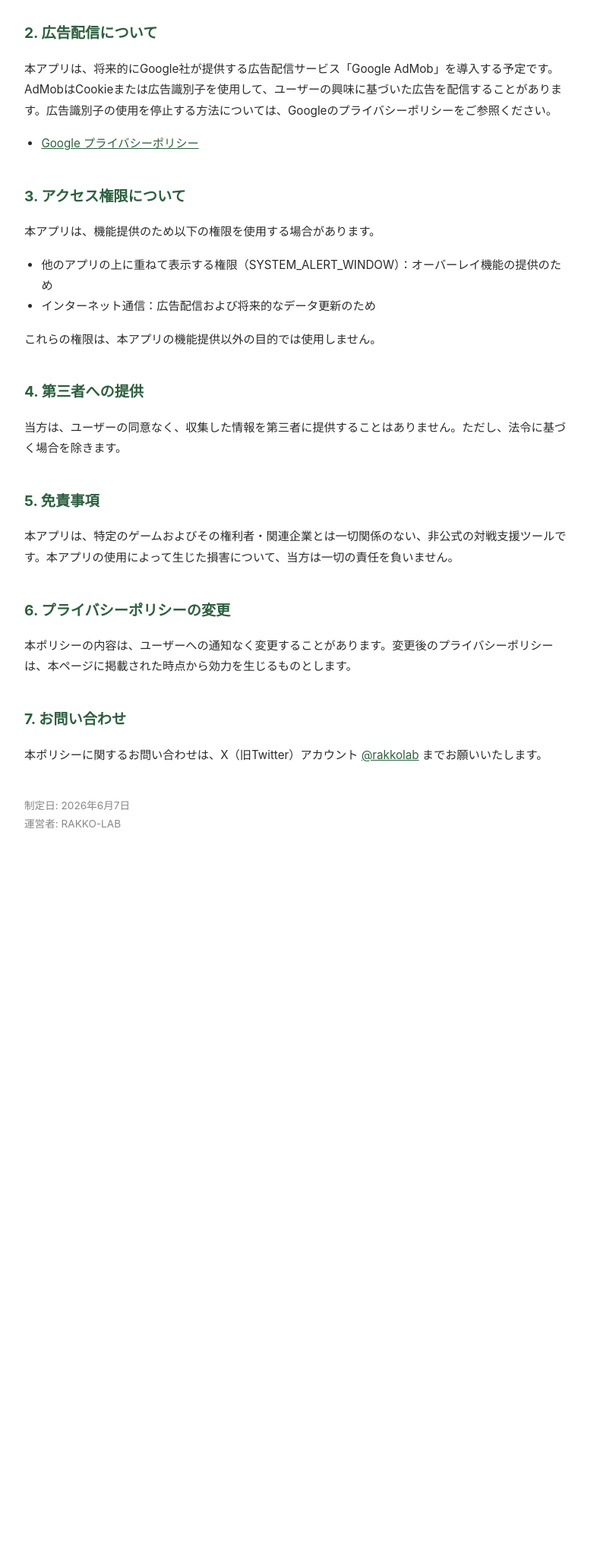
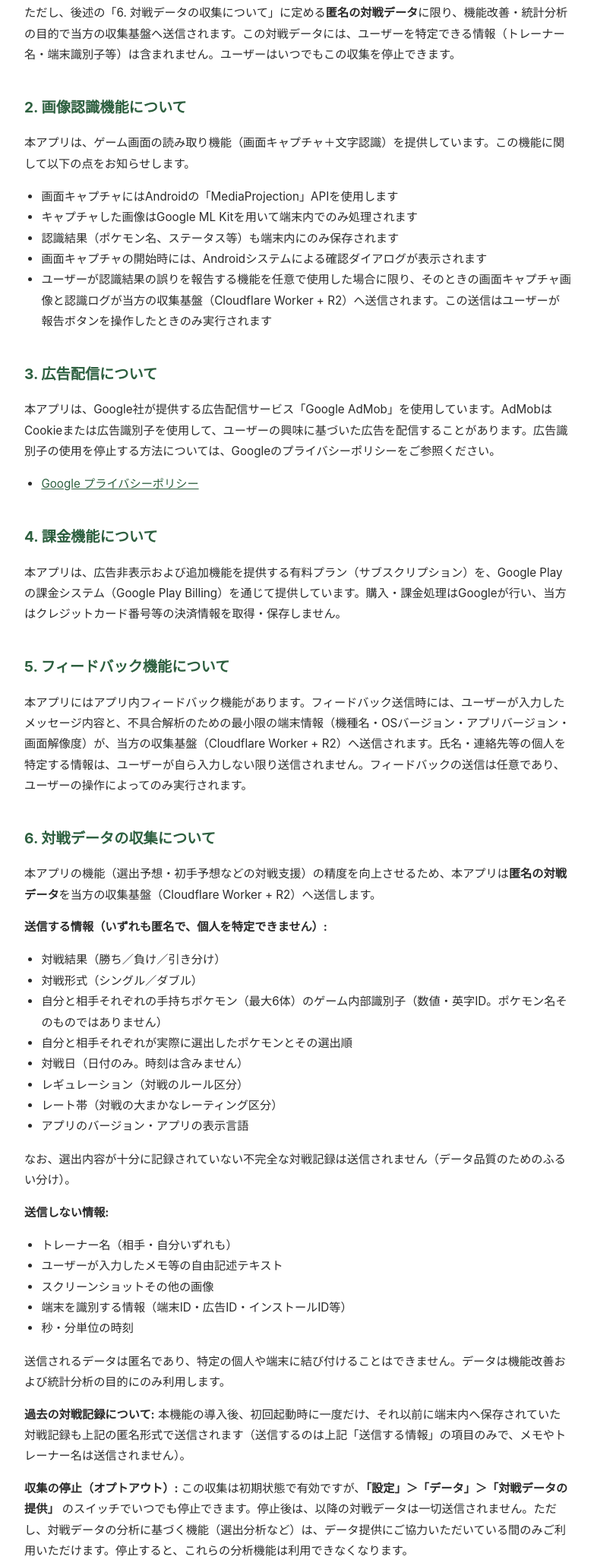
Before and after one commit to RAKKO-LAB/battlesupport, a plain HTML site: page privacy/index.html in a window 1280 px wide. Shown: the part 352-2409 px from the top of the page at 76% size, without its empty margins (248-1030 px from the left). Before the commit the page ends 1486 px from the top, so only its background shows below. Drawn offline with Linux system fonts and the light colour scheme.

Commit message:
docs(privacy): v3 policy - add anonymous battle-data collection (opt-out) + billing; correct feedback to Worker+R2; report-image note

```diff
--- a/privacy/index.html
+++ b/privacy/index.html
@@ -19,34 +19,78 @@
 <p>RAKKO-LAB（以下「当方」）は、Androidアプリ「重ねて！ダメージ計算」（以下「本アプリ」）における、ユーザーの個人情報の取り扱いについて、以下のとおりプライバシーポリシーを定めます。</p>
 
 <h2>1. 収集する情報</h2>
-<p>本アプリは、原則として個人を特定できる情報（氏名、住所、電話番号、メールアドレス等）を収集しません。本アプリで入力されたパーティ情報、対戦記録、設定情報は、すべてユーザーの端末内にのみ保存され、当方のサーバーに送信されることはありません。</p>
+<p>本アプリは、原則として個人を特定できる情報（氏名、住所、電話番号、メールアドレス等）を収集しません。本アプリで入力されたパーティ情報、対戦記録、設定情報は、原則としてユーザーの端末内にのみ保存されます。</p>
+<p>ただし、後述の「6. 対戦データの収集について」に定める<strong>匿名の対戦データ</strong>に限り、機能改善・統計分析の目的で当方の収集基盤へ送信されます。この対戦データには、ユーザーを特定できる情報（トレーナー名・端末識別子等）は含まれません。ユーザーはいつでもこの収集を停止できます。</p>
 
-<h2>2. 広告配信について</h2>
-<p>本アプリは、将来的にGoogle社が提供する広告配信サービス「Google AdMob」を導入する予定です。AdMobはCookieまたは広告識別子を使用して、ユーザーの興味に基づいた広告を配信することがあります。広告識別子の使用を停止する方法については、Googleのプライバシーポリシーをご参照ください。</p>
+<h2>2. 画像認識機能について</h2>
+<p>本アプリは、ゲーム画面の読み取り機能（画面キャプチャ＋文字認識）を提供しています。この機能に関して以下の点をお知らせします。</p>
+<ul>
+  <li>画面キャプチャにはAndroidの「MediaProjection」APIを使用します</li>
+  <li>キャプチャした画像はGoogle ML Kitを用いて端末内でのみ処理されます</li>
+  <li>認識結果（ポケモン名、ステータス等）も端末内にのみ保存されます</li>
+  <li>画面キャプチャの開始時には、Androidシステムによる確認ダイアログが表示されます</li>
+  <li>ユーザーが認識結果の誤りを報告する機能を任意で使用した場合に限り、そのときの画面キャプチャ画像と認識ログが当方の収集基盤（Cloudflare Worker + R2）へ送信されます。この送信はユーザーが報告ボタンを操作したときのみ実行されます</li>
+</ul>
+
+<h2>3. 広告配信について</h2>
+<p>本アプリは、Google社が提供する広告配信サービス「Google AdMob」を使用しています。AdMobはCookieまたは広告識別子を使用して、ユーザーの興味に基づいた広告を配信することがあります。広告識別子の使用を停止する方法については、Googleのプライバシーポリシーをご参照ください。</p>
 <ul>
   <li><a href="https://policies.google.com/privacy" target="_blank">Google プライバシーポリシー</a></li>
 </ul>
 
-<h2>3. アクセス権限について</h2>
+<h2>4. 課金機能について</h2>
+<p>本アプリは、広告非表示および追加機能を提供する有料プラン（サブスクリプション）を、Google Play の課金システム（Google Play Billing）を通じて提供しています。購入・課金処理はGoogleが行い、当方はクレジットカード番号等の決済情報を取得・保存しません。</p>
+
+<h2>5. フィードバック機能について</h2>
+<p>本アプリにはアプリ内フィードバック機能があります。フィードバック送信時には、ユーザーが入力したメッセージ内容と、不具合解析のための最小限の端末情報（機種名・OSバージョン・アプリバージョン・画面解像度）が、当方の収集基盤（Cloudflare Worker + R2）へ送信されます。氏名・連絡先等の個人を特定する情報は、ユーザーが自ら入力しない限り送信されません。フィードバックの送信は任意であり、ユーザーの操作によってのみ実行されます。</p>
+
+<h2>6. 対戦データの収集について</h2>
+<p>本アプリの機能（選出予想・初手予想などの対戦支援）の精度を向上させるため、本アプリは<strong>匿名の対戦データ</strong>を当方の収集基盤（Cloudflare Worker + R2）へ送信します。</p>
+<p><strong>送信する情報（いずれも匿名で、個人を特定できません）:</strong></p>
+<ul>
+  <li>対戦結果（勝ち／負け／引き分け）</li>
+  <li>対戦形式（シングル／ダブル）</li>
+  <li>自分と相手それぞれの手持ちポケモン（最大6体）のゲーム内部識別子（数値・英字ID。ポケモン名そのものではありません）</li>
+  <li>自分と相手それぞれが実際に選出したポケモンとその選出順</li>
+  <li>対戦日（日付のみ。時刻は含みません）</li>
+  <li>レギュレーション（対戦のルール区分）</li>
+  <li>レート帯（対戦の大まかなレーティング区分）</li>
+  <li>アプリのバージョン・アプリの表示言語</li>
+</ul>
+<p>なお、選出内容が十分に記録されていない不完全な対戦記録は送信されません（データ品質のためのふるい分け）。</p>
+<p><strong>送信しない情報:</strong></p>
+<ul>
+  <li>トレーナー名（相手・自分いずれも）</li>
+  <li>ユーザーが入力したメモ等の自由記述テキスト</li>
+  <li>スクリーンショットその他の画像</li>
+  <li>端末を識別する情報（端末ID・広告ID・インストールID等）</li>
+  <li>秒・分単位の時刻</li>
+</ul>
+<p>送信されるデータは匿名であり、特定の個人や端末に結び付けることはできません。データは機能改善および統計分析の目的にのみ利用します。</p>
+<p><strong>過去の対戦記録について:</strong> 本機能の導入後、初回起動時に一度だけ、それ以前に端末内へ保存されていた対戦記録も上記の匿名形式で送信されます（送信するのは上記「送信する情報」の項目のみで、メモやトレーナー名は送信されません）。</p>
+<p><strong>収集の停止（オプトアウト）:</strong> この収集は初期状態で有効ですが、<strong>「設定」＞「データ」＞「対戦データの提供」</strong> のスイッチでいつでも停止できます。停止後は、以降の対戦データは一切送信されません。ただし、対戦データの分析に基づく機能（選出分析など）は、データ提供にご協力いただいている間のみご利用いただけます。停止すると、これらの分析機能は利用できなくなります。</p>
+
+<h2>7. アクセス権限について</h2>
 <p>本アプリは、機能提供のため以下の権限を使用する場合があります。</p>
 <ul>
-  <li>他のアプリの上に重ねて表示する権限（SYSTEM_ALERT_WINDOW）：オーバーレイ機能の提供のため</li>
-  <li>インターネット通信：広告配信および将来的なデータ更新のため</li>
+  <li><strong>他のアプリの上に重ねて表示する権限（SYSTEM_ALERT_WINDOW）</strong>：オーバーレイ機能の提供のため</li>
+  <li><strong>画面キャプチャ（MediaProjection）</strong>：ゲーム画面の読み取り機能のため（「2. 画像認識機能について」参照）</li>
+  <li><strong>インターネット通信</strong>：広告配信、フィードバック送信、および匿名対戦データの送信のため</li>
 </ul>
 <p>これらの権限は、本アプリの機能提供以外の目的では使用しません。</p>
 
-<h2>4. 第三者への提供</h2>
+<h2>8. 第三者への提供</h2>
 <p>当方は、ユーザーの同意なく、収集した情報を第三者に提供することはありません。ただし、法令に基づく場合を除きます。</p>
 
-<h2>5. 免責事項</h2>
+<h2>9. 免責事項</h2>
 <p>本アプリは、特定のゲームおよびその権利者・関連企業とは一切関係のない、非公式の対戦支援ツールです。本アプリの使用によって生じた損害について、当方は一切の責任を負いません。</p>
 
-<h2>6. プライバシーポリシーの変更</h2>
+<h2>10. プライバシーポリシーの変更</h2>
 <p>本ポリシーの内容は、ユーザーへの通知なく変更することがあります。変更後のプライバシーポリシーは、本ページに掲載された時点から効力を生じるものとします。</p>
 
-<h2>7. お問い合わせ</h2>
+<h2>11. お問い合わせ</h2>
 <p>本ポリシーに関するお問い合わせは、X（旧Twitter）アカウント <a href="https://x.com/rakkolab" target="_blank">@rakkolab</a> までお願いいたします。</p>
 
-<p class="meta">制定日: 2026年6月7日<br>運営者: RAKKO-LAB</p>
+<p class="meta">制定日: 2026年6月7日<br>改定日: 2026年6月19日<br>改定日: 2026年7月18日<br>運営者: RAKKO-LAB</p>
 </body>
 </html>
```
